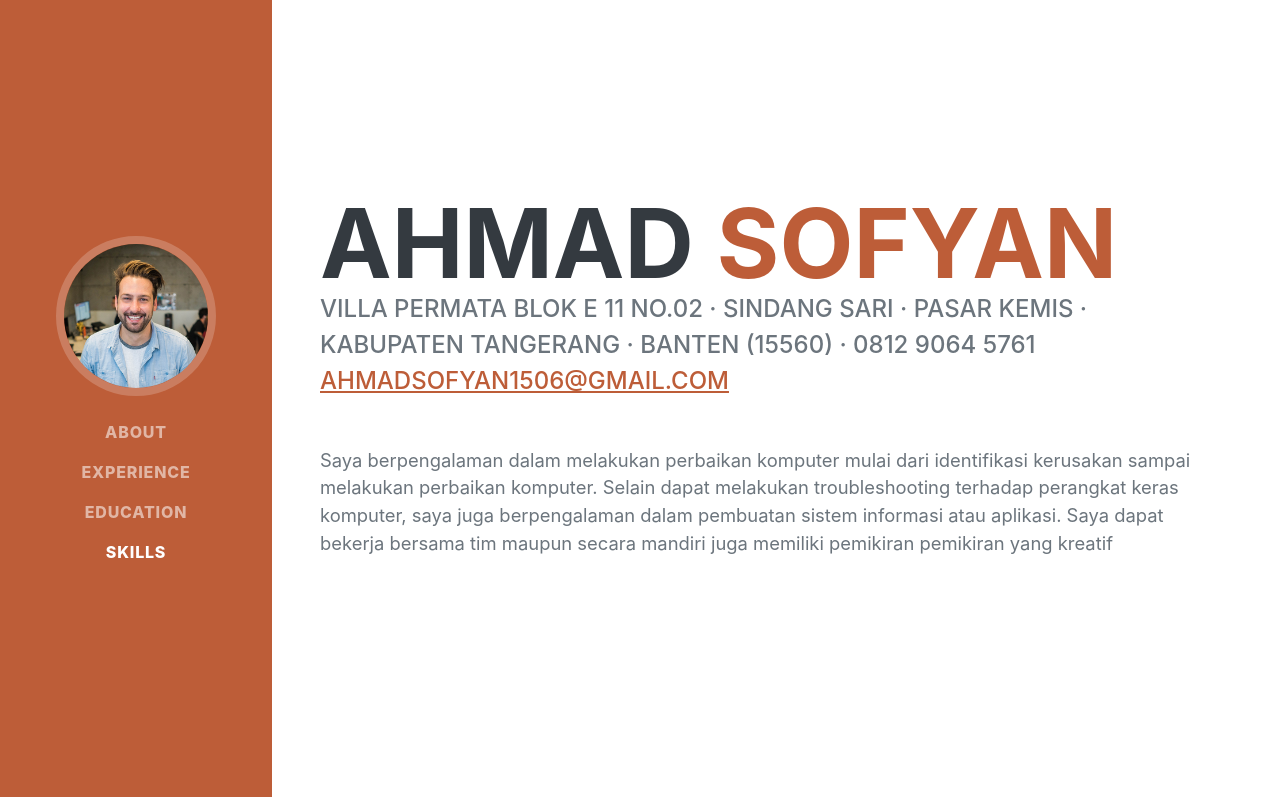
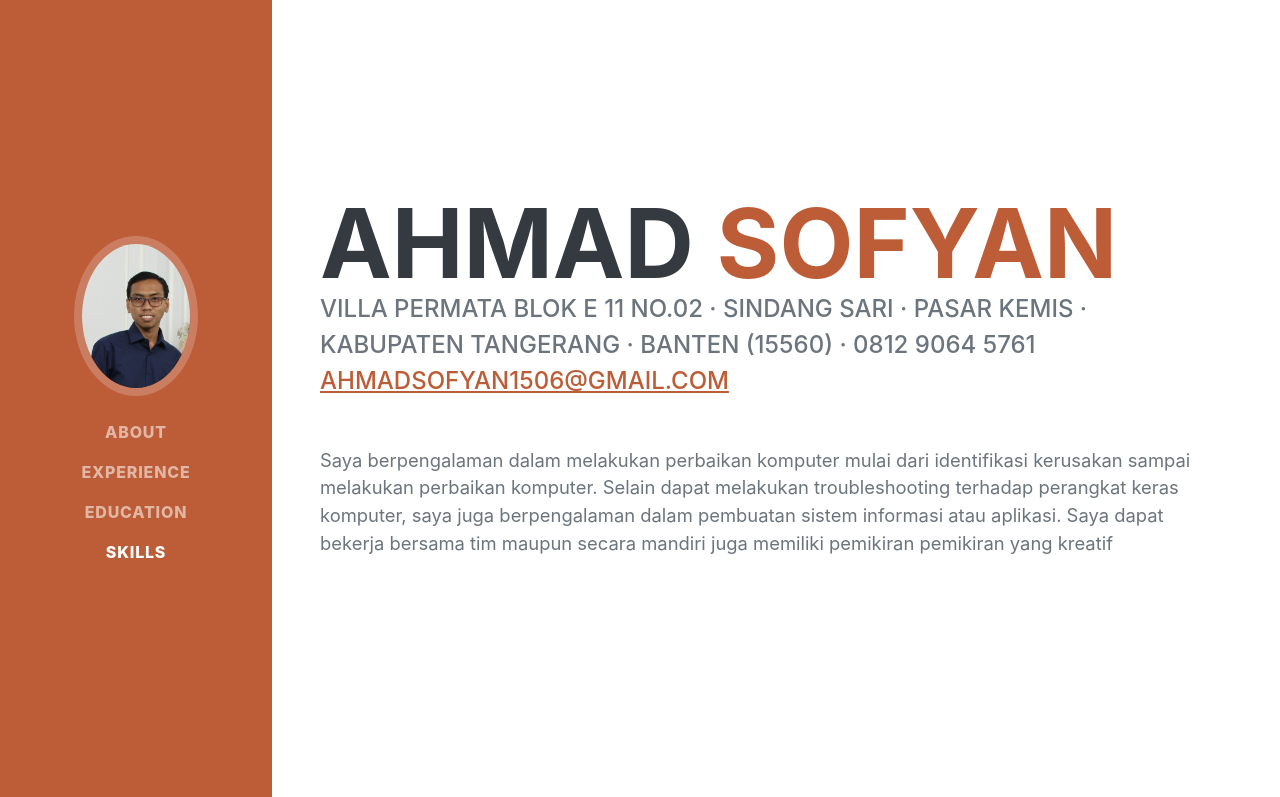
Before and after one commit to ahfyan/portfolio, a plain HTML site: page index.html in a window 1280 px wide. Shown: the top 797 px of the page. Drawn offline with Linux system fonts and the light colour scheme; a web font is replaced by a local one.

```diff
--- a/index.html
+++ b/index.html
@@ -18,7 +18,7 @@
         <nav class="navbar navbar-expand-lg navbar-dark bg-primary fixed-top" id="sideNav">
             <a class="navbar-brand js-scroll-trigger" href="#page-top">
                 <span class="d-block d-lg-none">Ahmad Sofyan</span>
-                <span class="d-none d-lg-block"><img class="img-fluid img-profile rounded-circle mx-auto mb-2" src="asset/img/1.jpg" alt="..." /></span>
+                <span class="d-none d-lg-block"><img class="img-fluid img-profile rounded-circle mx-auto mb-2" src="asset/img/Picture.jpg" alt="..." /></span>
             </a>
             <button class="navbar-toggler" type="button" data-bs-toggle="collapse" data-bs-target="#navbarResponsive" aria-controls="navbarResponsive" aria-expanded="false" aria-label="Toggle navigation"><span class="navbar-toggler-icon"></span></button>
             <div class="collapse navbar-collapse" id="navbarResponsive">
@@ -167,4 +167,5 @@
         <!-- Font Awesome icons (free version)-->
         <script src="asset/js/all.js" crossorigin="anonymous"></script>
     </body>
+
 </html>
```
